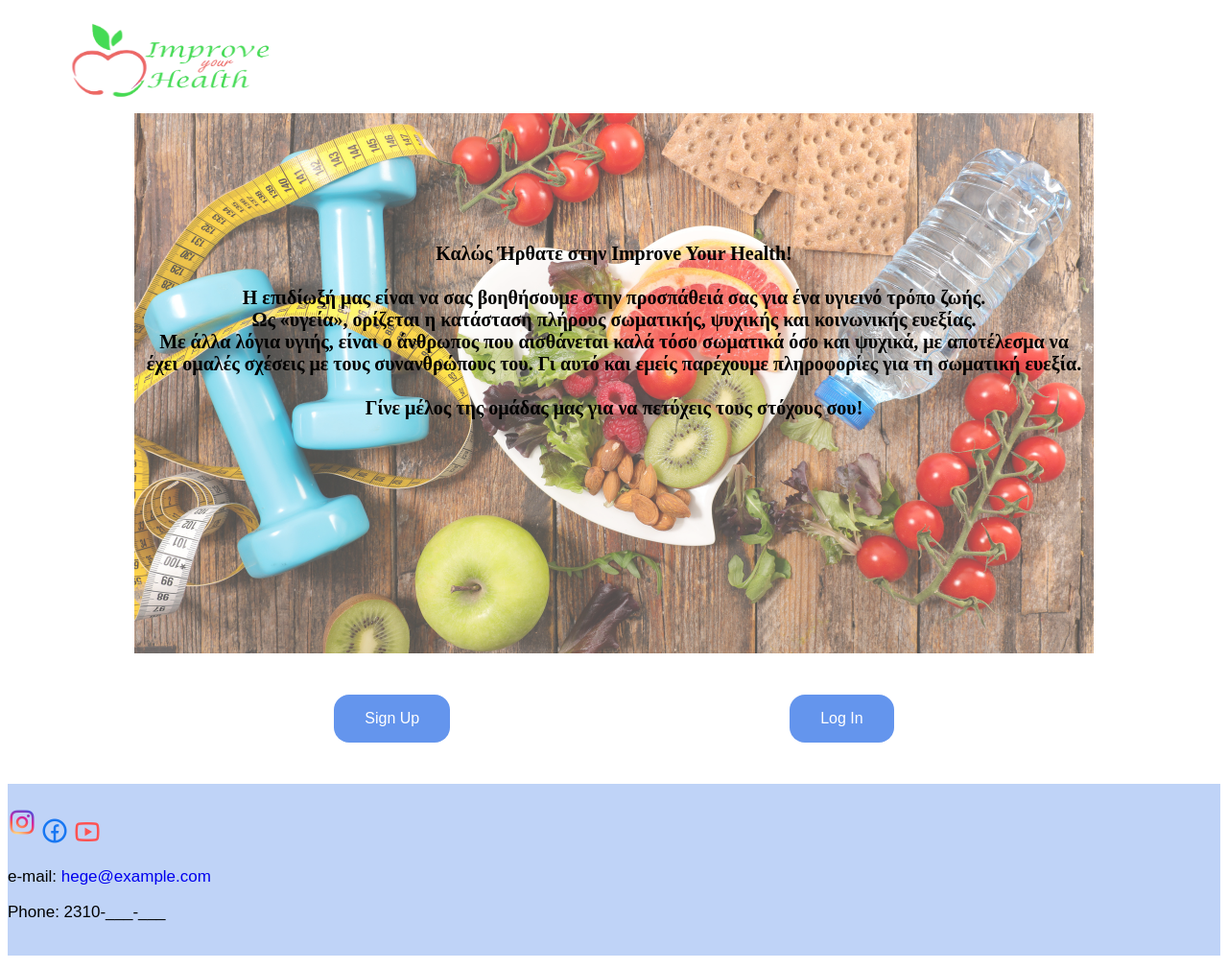
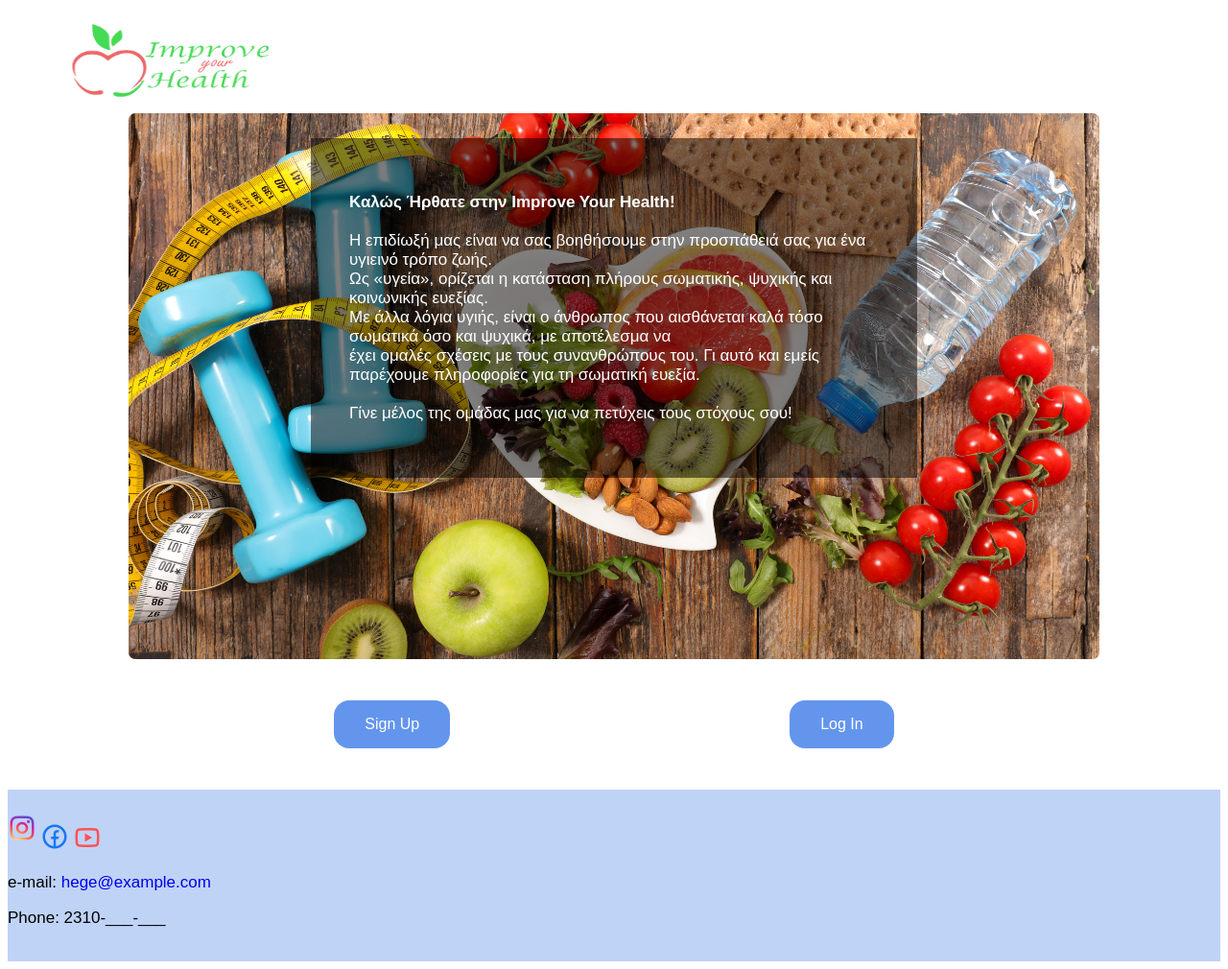
Before and after one commit to AristeaLachana/PSPI2022, a PHP site: page /firstPage.html in a window 1280 px wide. Shown: the whole page at 96% size. Run offline with PHP 8.4, Linux system fonts and the light colour scheme.

Commit message:
first page & search

```diff
--- a/firstPage.html
+++ b/firstPage.html
@@ -38,13 +38,15 @@
 
     <!-- container - image - description paragraph -->
     <div class="container">
-      <img src="img2.jpeg" style="width:100%;opacity:0.7">
-      <p class="container"><strong>Καλώς Ήρθατε στην Improve Your Health!</strong><br><br>
+      <img src="img2.jpeg" style="width:80%;border-radius:7px;">
+      <div class="text-block">
+      <p class="container" style="font-size:17px;color:white;"><strong>Καλώς Ήρθατε στην Improve Your Health!</strong><br><br>
 Η επιδίωξή μας είναι να σας βοηθήσουμε στην προσπάθειά σας για ένα υγιεινό τρόπο ζωής.<br> Ως «υγεία», ορίζεται η κατάσταση πλήρους σωματικής, ψυχικής και κοινωνικής ευεξίας.
 <br>Με άλλα λόγια υγιής, είναι ο άνθρωπος που αισθάνεται καλά τόσο σωματικά όσο και ψυχικά, με αποτέλεσμα να <br>έχει ομαλές σχέσεις με τους συνανθρώπους του.
 Γι αυτό και εμείς παρέχουμε πληροφορίες για τη σωματική ευεξία.<br><br>
 Γίνε μέλος της ομάδας μας για να πετύχεις τους στόχους σου!
 </p>
+</div>
 </div>
 
     <br>
--- a/pspi.css
+++ b/pspi.css
@@ -172,27 +178,25 @@ form.search::after {
 /*first page elements*/
 .container {
   position: relative;
-  text-align: center;
-  width: 100%;
-  top: 50%;
-  max-width: 1000px;
-  margin: auto;
+  font-family: Arial;
 }
 
 .container image1{
-  width: 100%;
   height: auto;
 }
 
-/*centered paragraph (in photo container) style*/
-.container p {
-  position: absolute;
-  top: 50%;
-  left: 50%;
-  font-size: 20px;
-  color:black;
-  font-weight:900;
-  transform: translate(-50%, -50%);
+.text-block {
+  position:absolute;
+  bottom: 0;
+  background: rgb(0, 0, 0); /* Fallback color */
+  background: rgba(0, 0, 0, 0.5); /* Black background with 0.5 opacity */
+  color: #f1f1f1;
+  width: 50%;
+  padding: 40px;
+  margin-left: 25%;
+  margin-right: 25%;
+  margin-bottom: 15%;
+  margin-top: 15%;
 }
 
 .container .btn:hover {
```
Also changed, not shown: other parts of pspi.css (+19 -13 lines), categories.html (+8 -3 lines).
